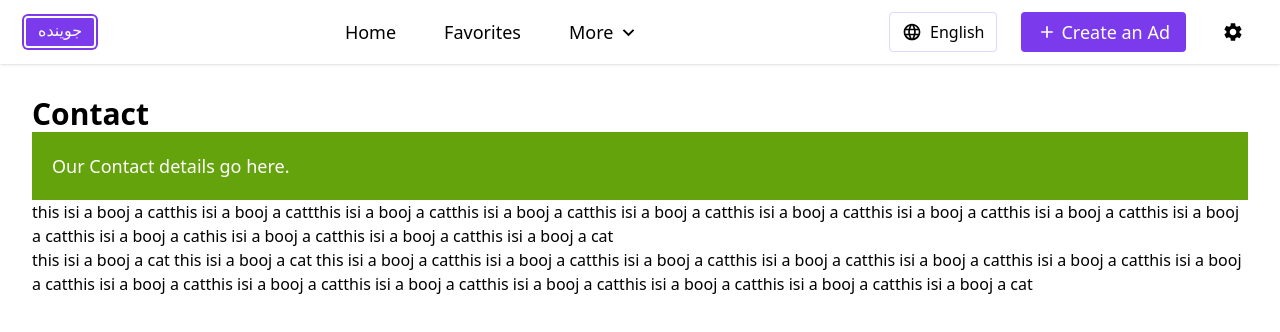
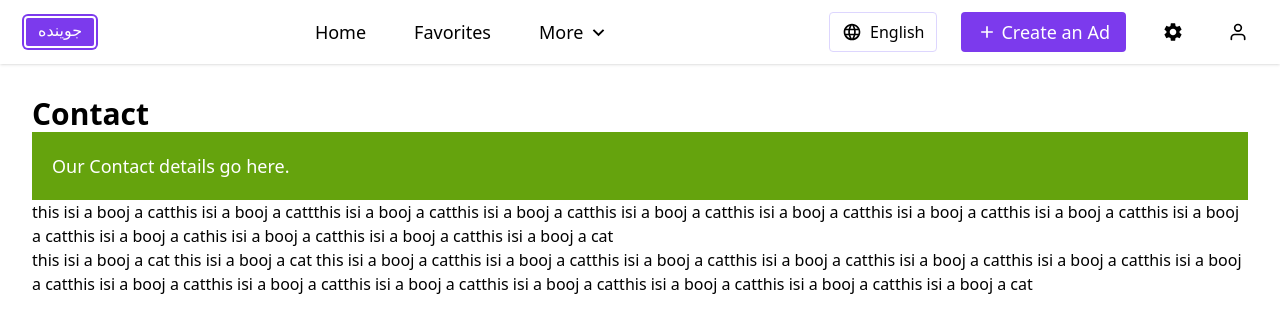
Before and after one commit to NazifaRahimy/joyenda-store, a Next.js app: page /Contact in a window 1280 px wide. Shown: the top 332 px of the page. Built offline with nearby package versions, Linux system fonts and the light colour scheme.

Commit message:
create LoginMenu component add LoginMenu  for NavBar

```diff
--- /dev/null
+++ b/src/components/NavBar/LoginMenu.tsx
@@ -0,0 +1,41 @@
+"use client";
+import { useState, useRef, useEffect } from "react";
+import { FiUser } from "react-icons/fi";
+export default function LoginMenu() {
+  const [open, setOpen] = useState(false);
+  const dropdownRef = useRef<HTMLDivElement | null>(null);
+
+  // بستن باکس وقتی بیرون کلیک شود
+  useEffect(() => {
+    const handleClickOutside = (event: MouseEvent) => {
+      if (dropdownRef.current && !dropdownRef.current.contains(event.target as Node)) {
+        setOpen(false);
+      }
+    };
+    document.addEventListener("mousedown", handleClickOutside);
+    return () => document.removeEventListener("mousedown", handleClickOutside);
+  }, []);
+
+  return (
+    <div className="relative hidden  md:flex justify-end" ref={dropdownRef}>
+      <button
+        onClick={() => setOpen(!open)}
+        className=" px-2 py-1 rounded hover:bg-violet-200 hover:text-violet-700 transition-colors duration-300 dark:text-white dark:hover:bg-violet-950"
+      >
+        < FiUser size={20}/>
+      </button>
+
+      {open && (
+
+        <div className="absolute z-20 top-12 w-40 bg-white dark:bg-[#191919] dark:text-white dark:border-violet-900 border border-violet-200 rounded-lg shadow-lg">
+            <div className="flex p-1 flex-col text-gray-700 text-lg">
+                <button className="flex cursor-pointer items-center font-normal gap-1 px-2 py-1 rounded hover:bg-violet-200 hover:text-violet-700 transition-colors dark:text-white dark:hover:bg-violet-950"
+                 onClick={() => { setOpen(false);  }} >Login</button>
+                  <button className="flex cursor-pointer font-normal items-center gap-1 px-2 py-1 rounded hover:bg-violet-200 hover:text-violet-700 transition-colors dark:text-white dark:hover:bg-violet-950"
+                 onClick={() => { setOpen(false);  }} >Register</button>
+            </div>
+        </div>
+      )}
+    </div>
+  );
+}
--- a/src/components/NavBar/NavBar.tsx
+++ b/src/components/NavBar/NavBar.tsx
@@ -6,6 +6,7 @@ import MoreMenu from "./MoreMenu";
 import { usePathname } from "next/navigation";
 import LanguageMenu from "./LanguageMenu";
 import ThemeMenu from "./ThemeMenu";
+import LoginMenu from "./LoginMenu";
 const NavBar = () => {
      const pathname = usePathname()
     return (
@@ -22,7 +23,7 @@ const NavBar = () => {
                 <span className="text-2xl md:text-xl"><MdAdd /></span><span className="md:hidden">add product</span><span className="hidden md:inline">Create an Ad</span>
             </Link>
             <ThemeMenu />
-
+            <LoginMenu />
         </div>
         <Link href="/MyProfile" className={` outline-none cursor-pointer text-lg  items-center justify-center gap-1 transition-colors duration-300  md:hidden md:bg-violet-600  md:text-white flex flex-col md:flex-row md:hover:bg-violet-500 py-1.5 rounded px-4 font-normal ${ pathname === "/MyProfile" ? "text-violet-500 md:text-black" : ""}`}>
             <span ><CgProfile size={24}/></span><span className="md:hidden">my profile</span>
```
